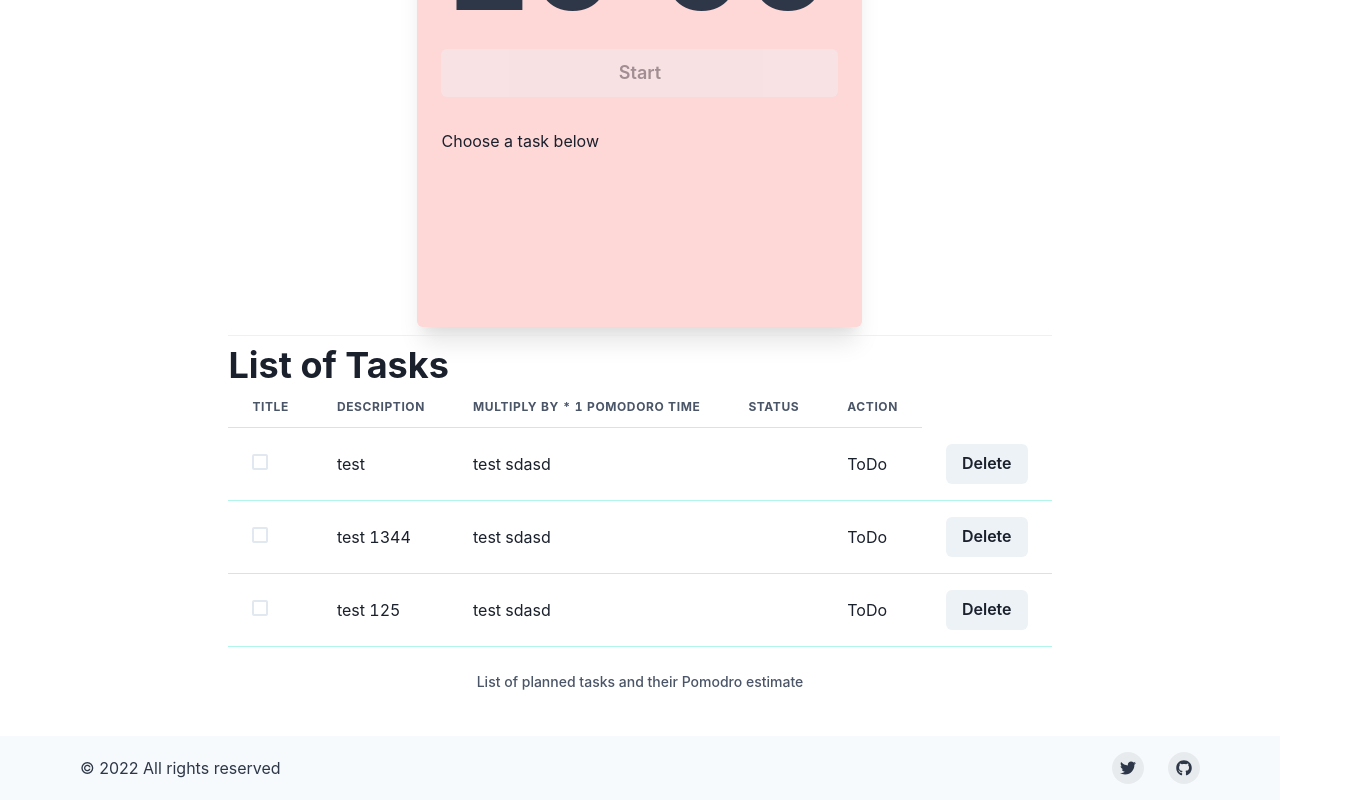
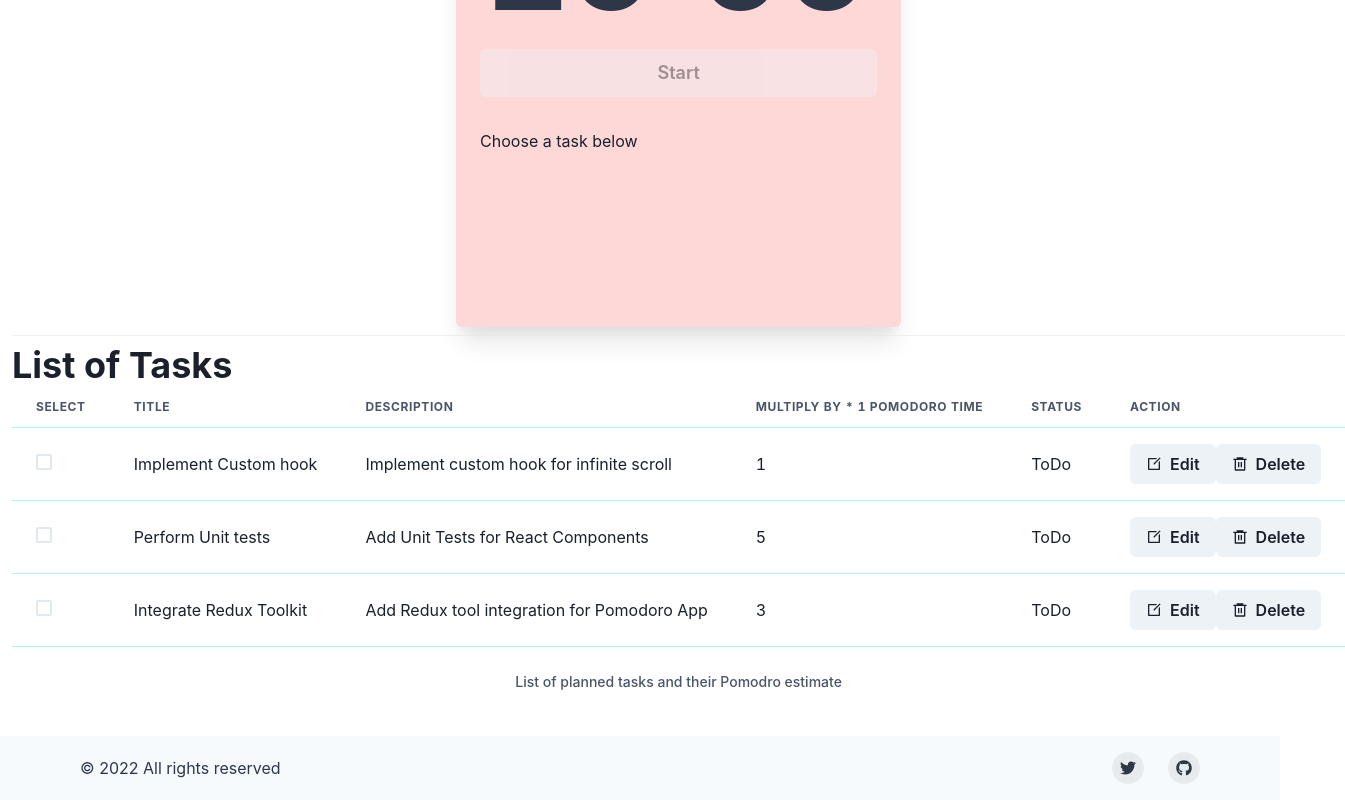
Before and after one commit to govindappaarun/pomodoro-app, a React (Create React App) app: page / in a window 1280 px wide. Shown: the part 305-1105 px from the top of the page, 1345 px wide, since content can reach past the window. Built offline with nearby package versions, Linux system fonts and the light colour scheme; no server answers.

Commit message:
fix edit and delete task

```diff
--- a/src/pages/tasks/Tasks.jsx
+++ b/src/pages/tasks/Tasks.jsx
@@ -24,13 +24,37 @@ const Tasks = () => {
   const {
     handleSubmit,
     register,
+    setValue,
     formState: { errors, isSubmitting },
-  } = useForm();
+  } = useForm({
+    defaultValues: {
+      title: '',
+      description: '',
+      pomodoro: 0,
+    },
+  });
 
   const { tasksDispatch } = useTasks();
   const toast = useToast();
+  const [isEdit, setIsEdit] = useState(false);
+  const [task, setTask] = useState(null);
 
   const onSubmit = values => {
+    if (isEdit) {
+      tasksDispatch({
+        type: 'EDIT_TASK',
+        payload: { id: task.id, task: values },
+      });
+      toast({
+        title: 'Task saved successfully',
+        description: 'Its time to do more work in less time.',
+        status: 'success',
+        duration: 3000,
+        isClosable: true,
+      });
+      setIsEdit(false);
+      setTask(null);
+    } else {
       tasksDispatch({ type: 'ADD_TASK', payload: { task: values } });
       toast({
         title: 'Task added successfully',
@@ -39,6 +63,15 @@ const Tasks = () => {
         duration: 3000,
         isClosable: true,
       });
+    }
+  };
+
+  const onEdit = values => {
+    setIsEdit(true);
+    setTask(values);
+    const fields = ['title', 'description', 'pomodoro'];
+    fields.forEach(field => setValue(field, values[field]));
+    window.scrollTo(10, 10);
   };
 
   return (
@@ -52,7 +85,7 @@ const Tasks = () => {
         mt="2rem"
       >
         <Heading fontSize="xl" my={'1rem'}>
-          Add and get it done
+          Add your tasks and get it done
         </Heading>
         <form px={'1rem'} onSubmit={handleSubmit(onSubmit)}>
           <FormControl isInvalid={errors.title} my={'1rem'}>
@@ -110,11 +143,11 @@ const Tasks = () => {
             isLoading={isSubmitting}
             type="submit"
           >
-            Add Task
+            {isEdit ? 'Save' : 'Add'} Task
           </Button>
         </form>
       </Box>
-      <TaskList />
+      <TaskList onEdit={onEdit} />
     </VStack>
   );
 };
--- a/src/pages/tasks/components/TaskList.jsx
+++ b/src/pages/tasks/components/TaskList.jsx
@@ -16,12 +16,29 @@ import {
   Checkbox,
 } from '@chakra-ui/react';
 
-function TaskList() {
+import { RiDeleteBin6Line, RiEditBoxLine } from 'react-icons/ri';
+import clsx from 'clsx';
+import styled from '@emotion/styled';
+
+const StyledRow = styled(Tr)`
+  &.task-done {
+    text-decoration: line-through;
+  }
+`;
+
+function TaskList({ onEdit, ...props }) {
   const { tasksState, tasksDispatch } = useTasks();
 
   const deleteTask = (e, task) => {
     e.stopPropagation();
-    tasksDispatch({ type: 'DELETE_TASK', payload: { task } });
+    if (window.confirm('Are you sure you want to delete ?')) {
+      tasksDispatch({ type: 'DELETE_TASK', payload: { task } });
+    }
+  };
+
+  const editTask = (e, task) => {
+    e.stopPropagation();
+    onEdit(task);
   };
 
   const toggleTask = task => {
@@ -38,13 +55,14 @@ function TaskList() {
   return (
     <Box>
       <Heading>List of Tasks</Heading>
-      <TableContainer>
+      <TableContainer maxWidth={'100%'}>
         <Table variant="simple" colorScheme="teal" size={'md'}>
           <TableCaption>
             List of planned tasks and their Pomodro estimate
           </TableCaption>
           <Thead>
             <Tr>
+              <Th> Select </Th>
               <Th>Title</Th>
               <Th>Description</Th>
               <Th isNumeric>multiply by * 1 Pomodoro Time</Th>
@@ -54,14 +72,15 @@ function TaskList() {
           </Thead>
           <Tbody>
             {tasksState.tasks?.map((task, index) => (
-              <Tr
+              <StyledRow
+                className={clsx({ 'task-done': task.status })}
                 key={index}
                 onClick={() => (!task.status ? setCurrentTask(task) : () => {})}
               >
                 <Td>
                   <Checkbox
                     onChange={() => toggleTask(task)}
-                    checked={task.done}
+                    isChecked={task.status}
                   />
                 </Td>
                 <Td>{task.title}</Td>
@@ -69,9 +88,21 @@ function TaskList() {
                 <Td>{task.pomodoro}</Td>
                 <Td>{task.status ? 'Done' : 'ToDo'}</Td>
                 <Td>
-                  <Button onClick={e => deleteTask(e, task)}>Delete</Button>
+                  <Button
+                    leftIcon={<RiEditBoxLine />}
+                    onClick={e => editTask(e, task)}
+                  >
+                    Edit
+                  </Button>
+
+                  <Button
+                    leftIcon={<RiDeleteBin6Line />}
+                    onClick={e => deleteTask(e, task)}
+                  >
+                    Delete
+                  </Button>
                 </Td>
-              </Tr>
+              </StyledRow>
             ))}
           </Tbody>
         </Table>
--- a/src/reducers/tasks.reducer.js
+++ b/src/reducers/tasks.reducer.js
@@ -1,26 +1,27 @@
 const tasks = [
   {
-    title: 'test',
+    title: 'Implement Custom hook',
     id: 1234,
-    description: 'test sdasd',
+    description: 'Implement custom hook for infinite scroll',
     status: false,
-    pomodro: 1,
+    pomodoro: 1,
   },
   {
-    title: 'test 1344',
+    title: 'Perform Unit tests',
     id: 1235,
-    description: 'test sdasd',
+    description: 'Add Unit Tests for React Components',
     status: false,
-    pomodro: 1,
+    pomodoro: 5,
   },
   {
-    title: 'test 125',
+    title: 'Integrate Redux Toolkit',
     id: 126,
-    description: 'test sdasd',
+    description: 'Add Redux tool integration for Pomodoro App',
     status: false,
-    pomodro: 1,
+    pomodoro: 3,
   },
 ];
+
 export const initialState = {
   tasks: tasks,
   activeTask: null,
@@ -42,6 +43,17 @@ export const tasksReducer = (state, { type, payload }) => {
       return { ...state, tasks: [...state.tasks, { ...task, id }] };
     }
 
+    case 'EDIT_TASK': {
+      const { task, id } = payload;
+      const tasks = state.tasks.map(item => {
+        return item.id === id ? { ...item, ...task } : item;
+      });
+      return {
+        ...state,
+        tasks,
+      };
+    }
+
     case 'DELETE_TASK': {
       const { task } = payload;
       return {
@@ -57,7 +69,7 @@ export const tasksReducer = (state, { type, payload }) => {
         ...state,
         activeTask: null,
         tasks: state.tasks.map(item =>
-          item.id === task.id ? { ...item, done: status } : item
+          item.id === task.id ? { ...item, status } : item
         ),
       };
     }
```
Lines whose indentation alone changed are shown as unchanged.
